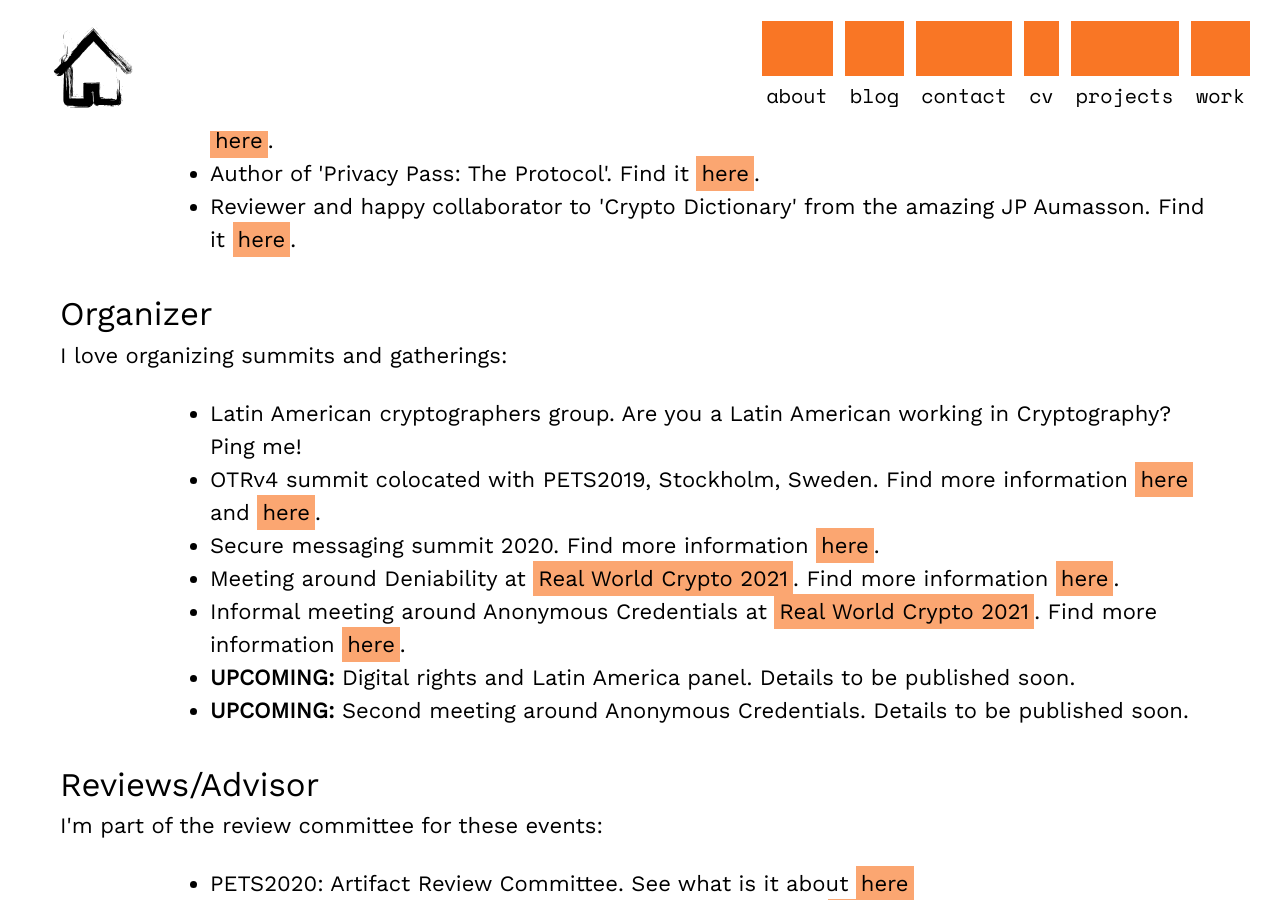
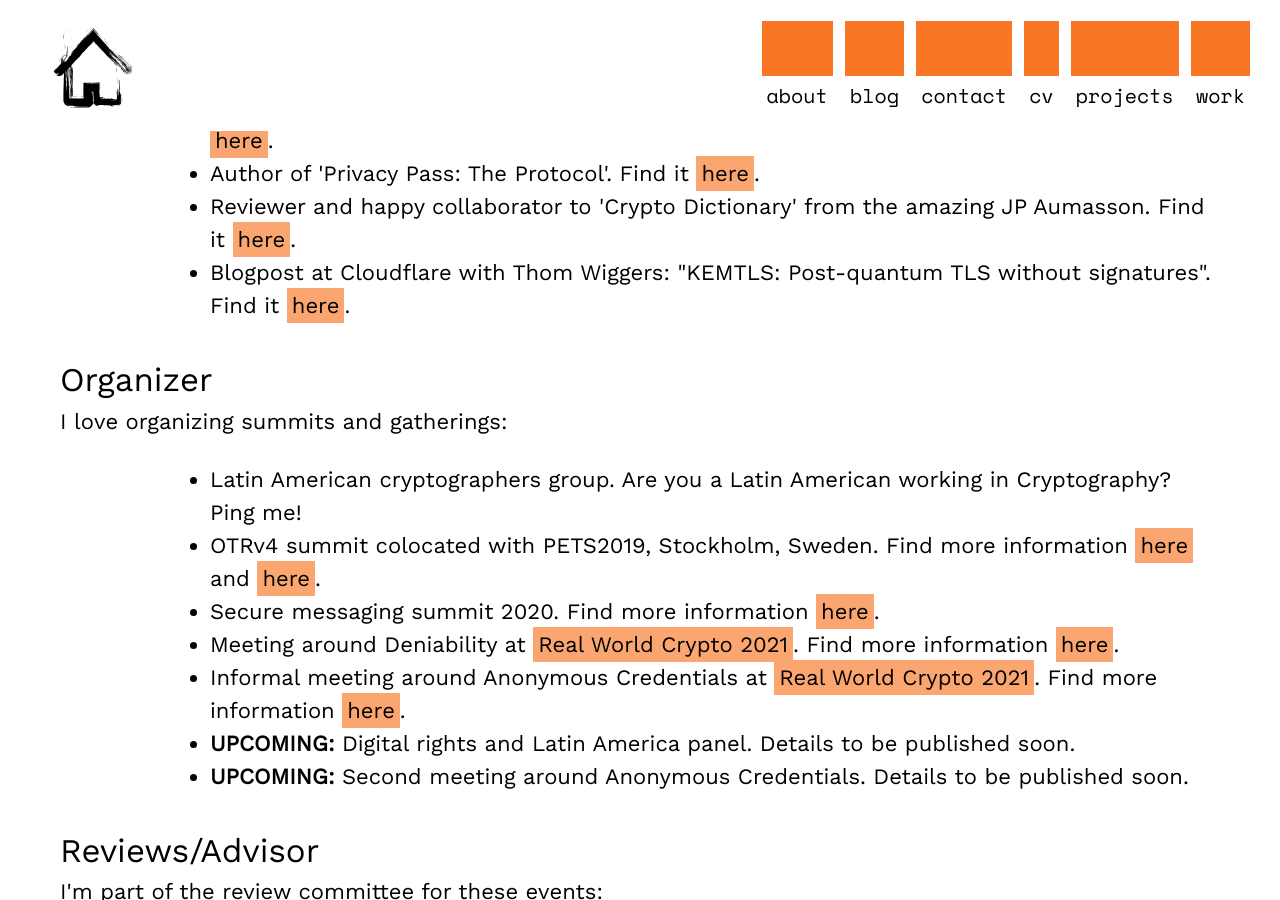
Before and after one commit to claucece/claucece.github.io, a Jekyll site: the page built from research.html, in a window 1280 px wide and 900 px high, scrolled down 641 px. Built offline with Jekyll 4.4.1, drawn with Linux system fonts in a browser that asks for light colours.

Commit message:
Add blogpost

```diff
--- a/research.html
+++ b/research.html
@@ -19,6 +19,7 @@ tags: menu
       <li>Contributor at 'Oblivious Pseudorandom Functions (OPRFs) using Prime-Order Groups'. Find it <a href="https://datatracker.ietf.org/doc/draft-irtf-cfrg-voprf/" target="_blank">here</a>.</li>
       <li>Author of 'Privacy Pass: The Protocol'. Find it <a href="https://github.com/ietf-wg-privacypass/base-drafts" target="_blank">here</a>.</li>
       <li>Reviewer and happy collaborator to 'Crypto Dictionary' from the amazing JP Aumasson. Find it <a href="https://nostarch.com/crypto-dictionary" target="_blank">here</a>.</li>
+      <li>Blogpost at Cloudflare with Thom Wiggers: "KEMTLS: Post-quantum TLS without signatures". Find it <a href="https://blog.cloudflare.com/kemtls-post-quantum-tls-without-signatures/" target="_blank">here</a>.</li>
 		</ul>
     <br>
     <h2>Organizer</h2>
```
